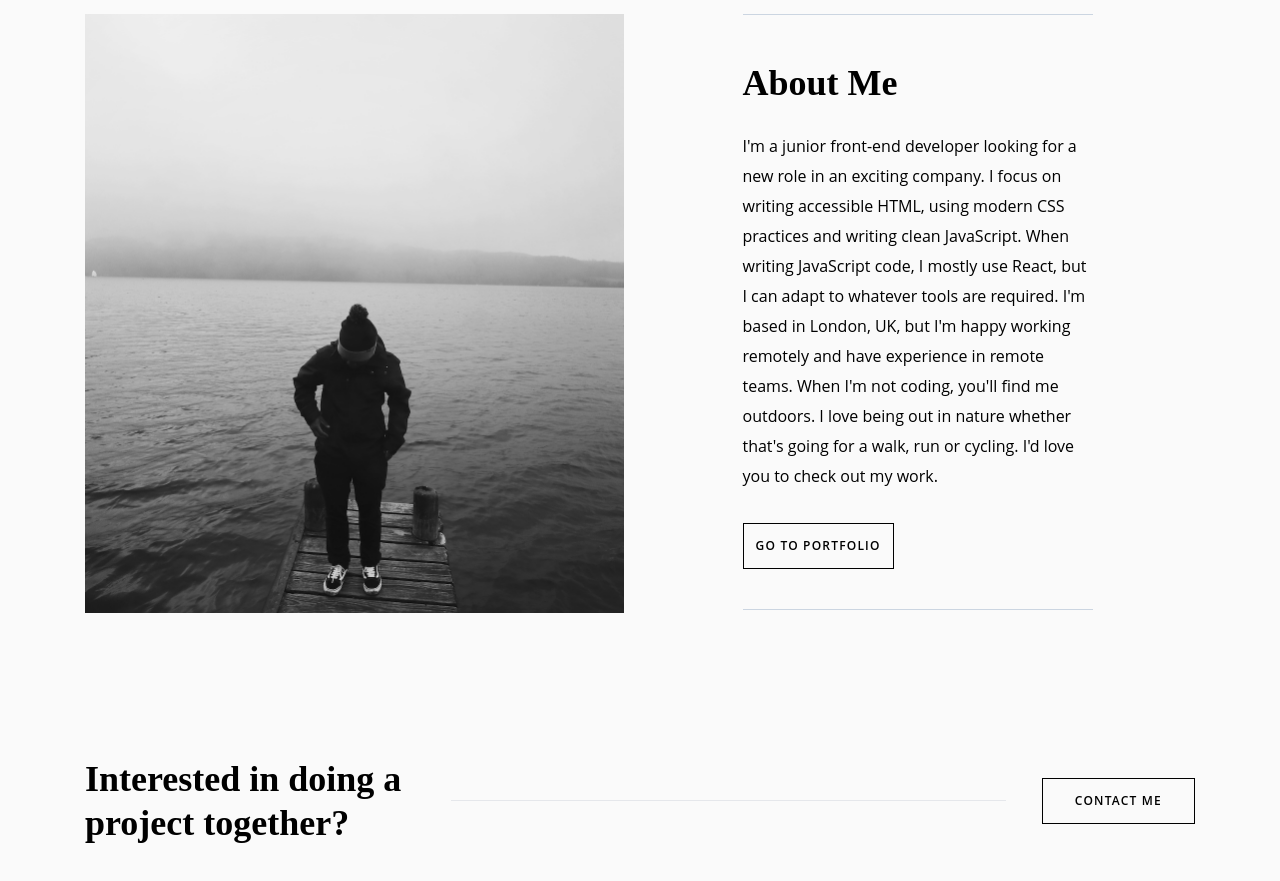
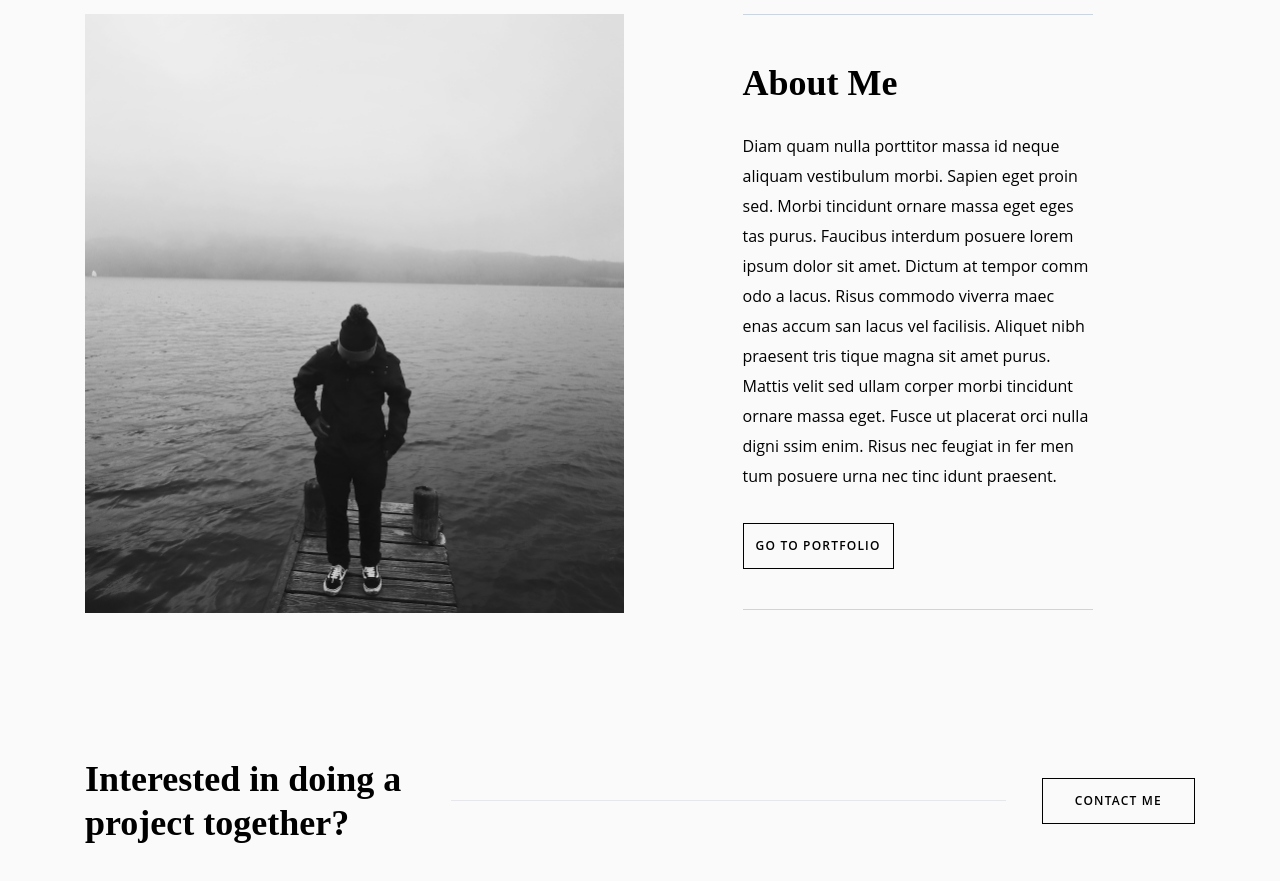
Before and after one commit to ntjnh/mini-portfolio-fem, a Gatsby site: page / in a window 1280 px wide. Shown: the part 860-1741 px from the top of the page. Built offline with nearby package versions, Linux system fonts and the light colour scheme; Gatsby itself is replaced by a stand-in of ours.

Commit message:
Add lorem ipsum to about section

```diff
--- a/src/pages/index.js
+++ b/src/pages/index.js
@@ -31,7 +31,7 @@ const IndexPage = () => {
                 <article className="w-1/2">
                     <div className="border-y border-slate-300 max-w-[350px] mx-auto pb-10 pt-12">
                         <h2 className="mb-7 text-4xl">About Me</h2>
-                        <p className="leading-[30px] mb-8">I'm a junior front-end developer looking for a new role in an exciting company. I focus on writing accessible HTML, using modern CSS practices and writing clean JavaScript. When writing JavaScript code, I mostly use React, but I can adapt to whatever tools are required. I'm based in London, UK, but I'm happy working remotely and have experience in remote teams. When I'm not coding, you'll find me outdoors. I love being out in nature whether that's going for a walk, run or cycling. I'd love you to check out my work.</p>
+                        <p className="leading-[30px] mb-8">Diam quam nulla porttitor massa id neque aliquam vestibulum morbi. Sapien eget proin sed. Morbi tincidunt ornare massa eget eges tas purus. Faucibus interdum posuere lorem ipsum dolor sit amet. Dictum at tempor comm odo a lacus. Risus commodo viverra maec enas accum san lacus vel facilisis. Aliquet nibh praesent tris tique magna sit amet purus. Mattis velit sed ullam corper morbi tincidunt ornare massa eget. Fusce ut placerat orci nulla digni ssim enim. Risus nec feugiat in fer men tum posuere urna nec tinc idunt praesent.</p>
 
                         <Link className="border border-black inline-block leading-none px-3 py-4 font-semibold text-xs tracking-widest uppercase" to="/portfolio/">Go to Portfolio</Link>
                     </div>
```
